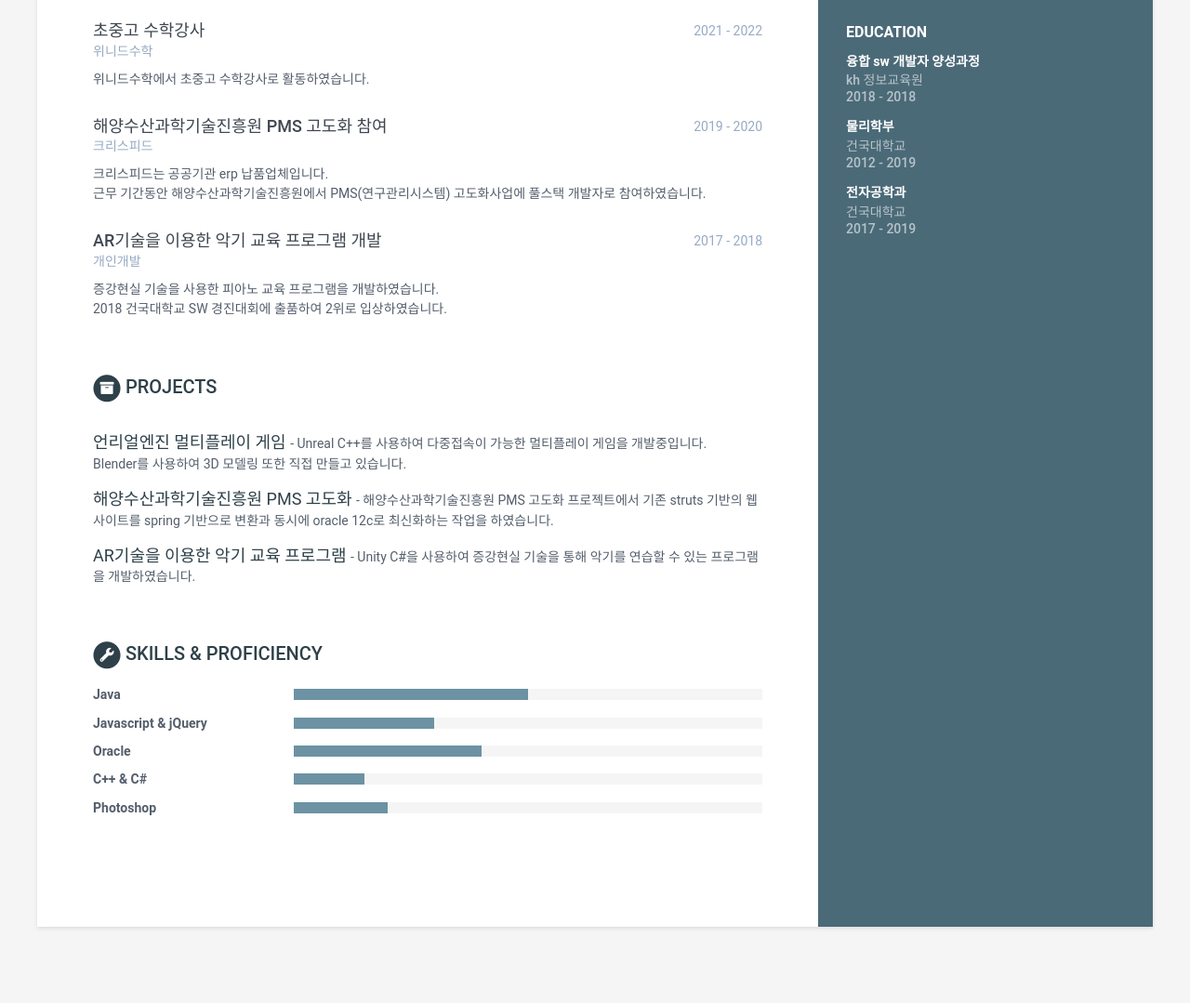
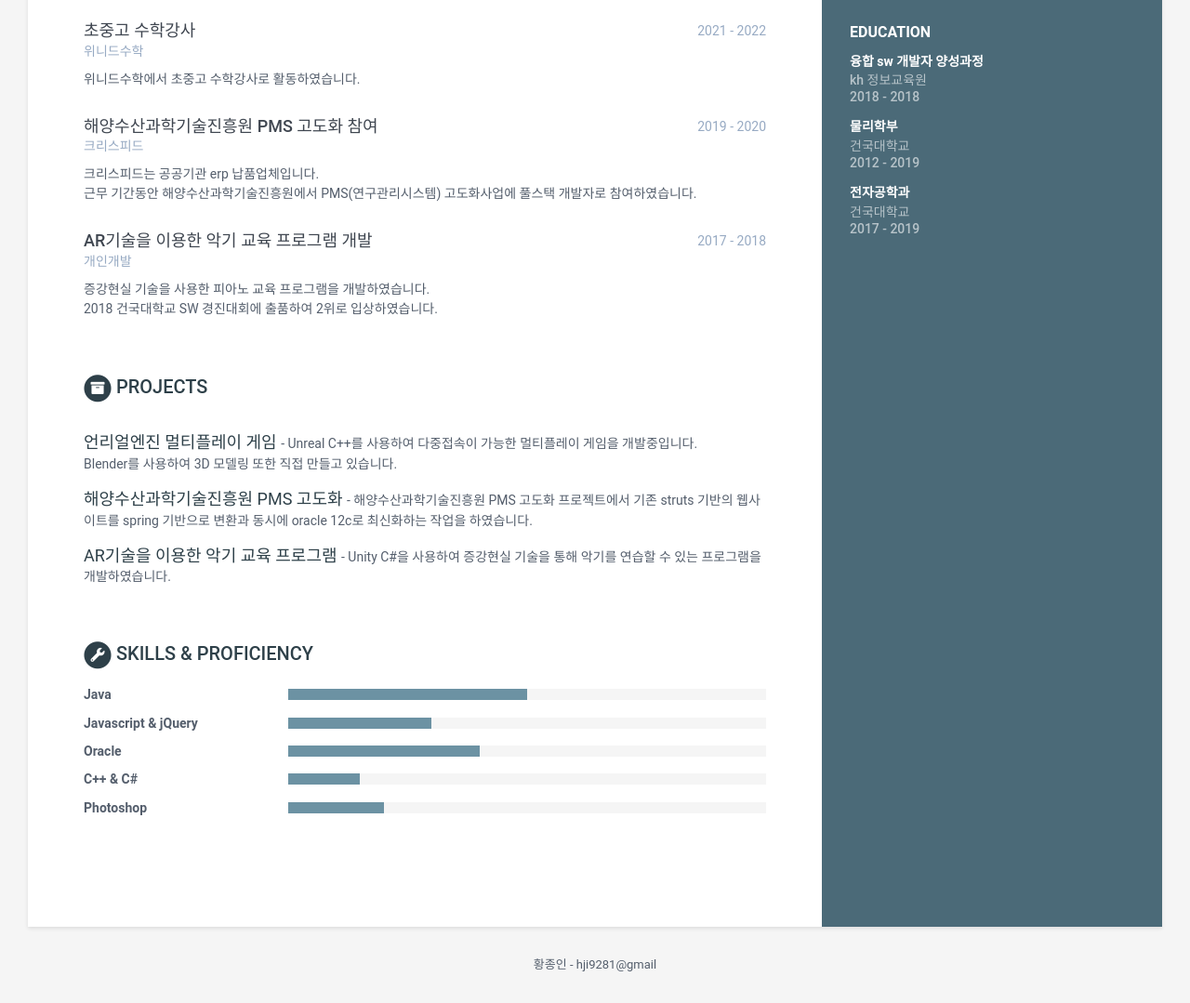
Before and after one commit to PigeonHwang/PigeonHwang.github.io, a Jekyll site: the page built from index.html, in a window 1280 px wide, cut to the strip 393-1472 px from the top of the page. Shown: the whole strip at 93% size. Built offline with Jekyll 4.4.1, drawn with Linux system fonts in a browser that asks for light colours; before the commit the page ends 1450 px from its top, so only the background shows below that.

Commit message:
change css

```diff
--- a/_config.yml
+++ b/_config.yml
@@ -1,7 +1,7 @@
 #Update all the sections by editing the data.yml file inside _data folder.
 
 # Site Settings
-title: 안녕하세요? 개발자 황종인입니다.
+title: 개발자 황종인입니다
 url: 'http://webjeda.com'
 
 #change it according to your repository name
--- a/_data/data.yml
+++ b/_data/data.yml
@@ -120,4 +120,4 @@
         level: 20%
 
 footer: >
-    <!--Designed with <i class="fas fa-heart"></i> by <a href="http://themes.3rdwavemedia.com" target="_blank" rel="nofollow">Xiaoying Riley</a>-->
+    황종인 - hji9281@gmail
--- a/_sass/_base.scss
+++ b/_sass/_base.scss
@@ -37,14 +37,14 @@
   display: grid;
   grid-template-columns: repeat(10, 1fr);
   background: $theme-color;
-  max-width: 1200px;
+  max-width: 1400px;
   margin: 0 auto;
   position: relative;
   @include box-shadow(0px 2px 4px rgba(0, 0, 0, 0.1));
 }
 
 .sidebar-wrapper {
-  grid-column: span 3;
+  grid-column: span 2;
   order: 2;
   background: $theme-color;
   color: #fff;
```
